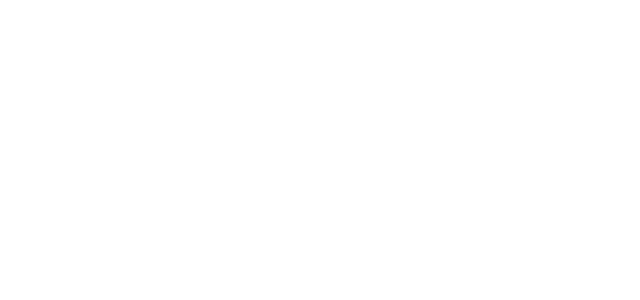
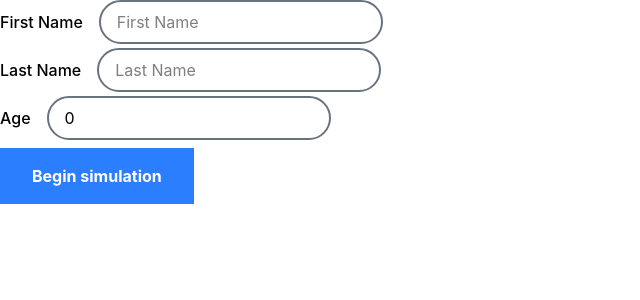
Before and after one commit to stephenmhudak/Poverty-Simulator, a Vue app: page /new in a window 1280 px wide. Before the commit this address had no page. Shown: the top 300 px of the page, without its empty margins (0-640 px from the left). Built offline with nearby package versions, Linux system fonts and the light colour scheme.

Commit message:
Add user info form

```diff
--- a/src/App.vue
+++ b/src/App.vue
@@ -2,5 +2,6 @@
 </script>
 
 <template>
+
   <RouterView />
 </template>
--- /dev/null
+++ b/src/Components/PsSelect.vue
@@ -0,0 +1,61 @@
+<script setup lang="ts">
+import { computed, type PropType } from 'vue';
+
+
+
+const model = defineModel<string | number | Date | null>({ default: null });
+
+interface PsSelectOption {
+    value: string | number;
+    text: string;
+}
+
+const props = defineProps({
+    name: {
+        type: String,
+        required: true
+    },
+    label: {
+        type: String,
+        required: true
+    },
+    class: {
+        type: String,
+        required: false
+    },
+    disabled: {
+        type: Boolean,
+        default: false
+    },
+    type: {
+        type: String,
+        default: 'text'
+    },
+    values: {
+        type: Array as PropType<PsSelectOption[]>,
+        default: () => []
+    }
+});
+
+const isDisabled = computed(() => {
+    if (!props.disabled) {
+        return '';
+    }
+    return ` ps-textfield-disabled`;
+});
+</script>
+
+<template>
+    <label :for="props.name" class="ps-textfield-label">{{ props.label }}</label>
+    <select
+        :name="props.name"
+        :disabled="props.disabled"
+        :class="'ps-textfield' + isDisabled + ' ' + props.class"
+        :placeholder="props.label"
+        :type="props.type"
+        v-model="model"
+    >
+        <option :value="null" disabled>Select a value...</option>
+        <option v-for="item in props.values" :key="item.value" :value="item.value">{{ item.text }}</option>
+    </select>
+</template>
--- /dev/null
+++ b/src/Components/PsTextField.vue
@@ -0,0 +1,47 @@
+<script setup lang="ts">
+import { computed } from 'vue';
+
+const model = defineModel<string | number | Date | null>();
+
+const props = defineProps({
+    name: {
+        type: String,
+        required: true
+    },
+    label: {
+        type: String,
+        required: true
+    },
+    class: {
+        type: String,
+        required: false
+    },
+    disabled: {
+        type: Boolean,
+        default: false
+    },
+    type: {
+        type: String,
+        default: 'text'
+    }
+});
+
+const isDisabled = computed(() => {
+    if (!props.disabled) {
+        return '';
+    }
+    return ` ps-textfield-disabled`;
+});
+</script>
+
+<template>
+    <label :for="props.name" class="ps-textfield-label">{{ props.label }}</label>
+    <input
+        :name="props.name"
+        :disabled="props.disabled"
+        :class="'ps-textfield' + isDisabled + ' ' + props.class"
+        :placeholder="props.label"
+        :type="props.type"
+        v-model="model"
+    >
+</template>
--- /dev/null
+++ b/src/Pages/New/UserInfo.vue
@@ -0,0 +1,41 @@
+<script setup lang="ts">
+import { useUserStore } from '../../Stores/UserStore.ts';
+import PsTextField from '../../Components/PsTextField.vue';
+import PsSelect from '../../Components/PsSelect.vue';
+
+const userStore = useUserStore();
+
+const ages = [{text: "11", value: 11}];
+</script>
+
+<template>
+    <div>
+        <PsTextField
+            name="firstName"
+            label="First Name"
+            class=""
+            :disabled="false"
+            v-model="userStore.firstName"
+        />
+    </div>
+    <div>
+        <PsTextField
+            name="lastName"
+            label="Last Name"
+            :disabled="false"
+            v-model="userStore.lastName"
+        />
+    </div>
+    <div>
+        <PsTextField
+            name="age"
+            label="Age"
+            :disabled="false"
+            type="number"
+            v-model="userStore.age"
+        />
+    </div>
+    <div>
+
+    </div>
+</template>
--- /dev/null
+++ b/src/Pages/New/index.vue
@@ -0,0 +1,10 @@
+<script setup lang="ts">
+import PsButton from '../../Components/PsButton.vue';
+import UserInfo from './UserInfo.vue';
+</script>
+
+<template>
+    <UserInfo />
+
+    <PsButton label="Begin simulation" color="blue" :disabled="false" class="block my-1" to="/start" />
+</template>
--- a/src/Pages/UserInfo.vue
+++ /dev/null
@@ -1,7 +0,0 @@
-<script setup lang="ts">
-
-</script>
-
-<template>
-  <div>Hello, world!</div>
-</template>
--- a/src/Stores/UserStore.ts
+++ b/src/Stores/UserStore.ts
@@ -5,16 +5,10 @@
     const firstName = ref<string>('');
     const lastName = ref<string>('');
     const age = ref<number>(0);
-    const gender = ref<"" | "Male" | "Female">('');
-    const highestLevelOfEducation = ref<"" | "Some High School" | "High School Diploma" | "Some College" | "Associate's Degree" | "Bachelor's Degree or Higher">('');
-    const race = ref<"" | "American Indian or Alaskan Native" | "Asian" | "Black or African American" | "Hispanic or Latino" | "Middle Eastern of North African" | "Native Hawaiian or Pacific Islander" | "White">(''); //https://www.census.gov/about/our-research/race-ethnicity/standards-updates.html
 
     return {
         firstName,
         lastName,
-        age,
-        gender,
-        highestLevelOfEducation,
-        race
+        age
     }
 })
--- a/src/router.ts
+++ b/src/router.ts
@@ -1,9 +1,11 @@
 import { createWebHistory, createRouter } from 'vue-router'
 
 import Home from './Pages/Home.vue'
+import New from './Pages/New/index.vue'
 
 const routes = [
   { path: '/', component: Home },
+  { path: '/new', component: New },
 ]
 
 export const router = createRouter({
--- a/src/style.css
+++ b/src/style.css
@@ -15,3 +15,29 @@
     hover:border-l-4 hover:border-l-white
     box-content;
 }
+
+.ps-textfield-label {
+  @apply font-medium mr-4;
+}
+
+.ps-textfield {
+  @apply
+    border-2 border-gray-500
+    rounded-full
+    py-2 px-4
+    mt-0 mb-1
+    focus:outline-none focus:ring-2 focus:ring-blue-500 focus:border-blue-500;
+}
+
+.ps-select-label {
+  @apply font-medium mr-4;
+}
+
+.ps-select {
+  @apply
+    border-2 border-gray-500
+    rounded-full
+    py-2 px-4
+    mt-0 mb-1
+    focus:outline-none focus:ring-2 focus:ring-blue-500 focus:border-blue-500;
+}
```
